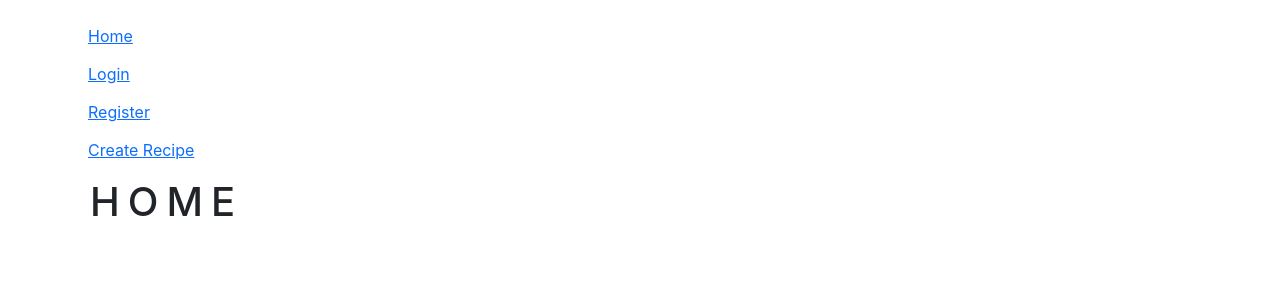
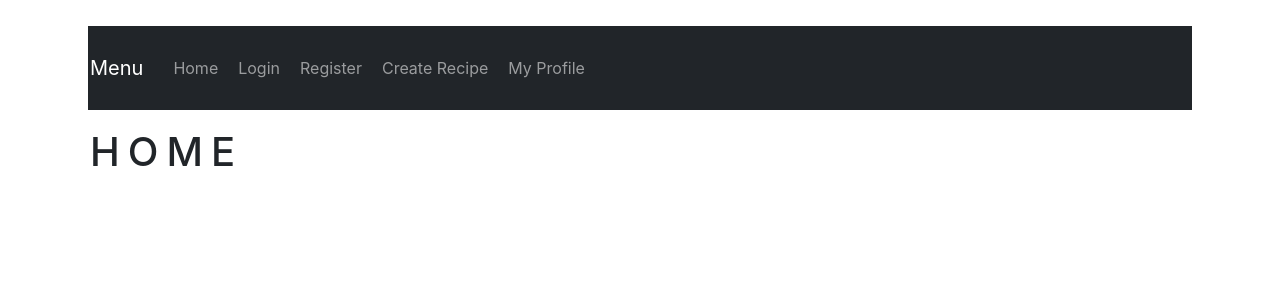
Before and after one commit to akiskawi/Recipes, a React (Create React App) app in the folder FrontEndReact/recipes/: page / in a window 1280 px wide. Shown: the top 300 px of the page. Built offline with nearby package versions, Linux system fonts and the light colour scheme.

Commit message:
Navbar with Bootstrap in all views

```diff
--- a/FrontEndReact/recipes/package.json
+++ b/FrontEndReact/recipes/package.json
@@ -9,6 +9,7 @@
     "@testing-library/user-event": "^13.5.0",
     "bootstrap": "^5.2.1",
     "react": "^18.2.0",
+    "react-bootstrap-validation": "^0.1.11",
     "react-dom": "^18.2.0",
     "react-icons": "^4.4.0",
     "react-scripts": "5.0.1",
--- a/FrontEndReact/recipes/src/App.css
+++ b/FrontEndReact/recipes/src/App.css
@@ -28,11 +28,20 @@ button {
 }
 
 
-
+.links {
+  display: block;
+  padding: var(--bs-nav-link-padding-y) var(--bs-nav-link-padding-x);
+  font-size: var(--bs-nav-link-font-size);
+  font-weight: var(--bs-nav-link-font-weight);
+  color: var(--bs-nav-link-color);
+  text-decoration: none;
+  transition: color 0.15s ease-in-out, background-color 0.15s ease-in-out, border-color 0.15s ease-in-out;
+  margin: 10px;
+}
 
 .recipe {
-background-color: aqua;
-margin: 10px;
+  background-color: aqua;
+  margin: 10px;
 }
 
 
@@ -113,7 +122,7 @@ td {
     0 0 0 0.4em hsl(var(--accent) / 0.7);
 }
 
-td > input {
-    font: inherit;
-    border: none;
+td>input {
+  font: inherit;
+  border: none;
 }
--- a/FrontEndReact/recipes/src/App.js
+++ b/FrontEndReact/recipes/src/App.js
@@ -15,6 +15,7 @@ import Profile from './components/views/Profile';
 import Recipe from './components/views/Recipe';
 import CreateRecipe from './components/views/CreateRecipe';
 import NoPage from './components/views/NoPage';
+import OurNavBar from './components/OurNavBar'
 
 
 
@@ -29,10 +30,7 @@ function App() {
       <div className='container'>
         {/* ΜΕΡΟΣ ΣΕΛΙΔΑΣ ΠΟΥ ΔΕΝ ΑΛΛΑΖΕΙ */}
         {/* ΚΑΠΟΙΟΥ ΕΙΔΟΥΣ NAVBAR ΜΠΟΡΕΙ ΝΑ ΜΠΕΙ ΕΔΩ ΑΝ ΕΙΝΑΙ ΙΔΙΟ ΣΕ ΟΛΕΣ ΤΙΣ ΣΕΛΙΔΕΣ */}
-        <Link to='/'>Home</Link>
-        <Link to='/login'>Login</Link>
-        <Link to='/register'>Register</Link>
-        <Link to='/createrecipe'>Create Recipe</Link>
+        <OurNavBar/>
 
 
         {/* ΜΕΡΗ ΣΕΛΙΔΑΣ ΠΟΥ ΑΛΛΑΖΟΥΝ */}
--- /dev/null
+++ b/FrontEndReact/recipes/src/components/OurNavBar.js
@@ -0,0 +1,30 @@
+import { Link } from 'react-router-dom'
+
+import Container from 'react-bootstrap/Container';
+import Nav from 'react-bootstrap/Nav';
+import Navbar from 'react-bootstrap/Navbar';
+import NavDropdown from 'react-bootstrap/NavDropdown';
+
+function CollapsibleExample() {
+    return (
+        <div className="row">
+            <div className="col">
+                <Navbar collapseOnSelect expand="lg" bg="dark" variant="dark">
+                    <Navbar.Brand>Menu</Navbar.Brand>
+                    <Navbar.Toggle aria-controls="responsive-navbar-nav" />
+                    <Navbar.Collapse id="responsive-navbar-nav">
+                        <Nav className="me-auto">
+                            <Link className='links' to="/">Home</Link>
+                            <Link className='links' to="login">Login</Link>
+                            <Link className='links' to="/register">Register</Link>
+                            <Link className='links' to="/createrecipe">Create Recipe</Link>
+                            <Link className='links' to="#">My Profile</Link>
+                        </Nav>
+                    </Navbar.Collapse>
+                </Navbar>
+            </div>
+        </div>
+    );
+}
+
+export default CollapsibleExample;
--- a/FrontEndReact/recipes/src/components/views/CreateRecipe.js
+++ b/FrontEndReact/recipes/src/components/views/CreateRecipe.js
@@ -1,3 +1,5 @@
+import {React} from 'react'
+
 function CreateRecipe(props) {
     return (
         <div>
--- a/FrontEndReact/recipes/src/components/views/Home.js
+++ b/FrontEndReact/recipes/src/components/views/Home.js
@@ -1,3 +1,5 @@
+import {React} from 'react'
+
 function Home(props) {
 
     return (
--- a/FrontEndReact/recipes/src/components/views/Login.js
+++ b/FrontEndReact/recipes/src/components/views/Login.js
@@ -1,3 +1,5 @@
+import {React} from 'react'
+
 function Login(props) {
     return (
         <div>
--- a/FrontEndReact/recipes/src/components/views/NoPage.js
+++ b/FrontEndReact/recipes/src/components/views/NoPage.js
@@ -1,3 +1,5 @@
+import {React} from 'react'
+
 function NoPage(props) {
     return (
         <div>
--- a/FrontEndReact/recipes/src/components/views/Profile.js
+++ b/FrontEndReact/recipes/src/components/views/Profile.js
@@ -1,3 +1,5 @@
+import {React} from 'react'
+
 // Routing
 import { useParams } from 'react-router-dom'
 
--- a/FrontEndReact/recipes/src/components/views/Recipe.js
+++ b/FrontEndReact/recipes/src/components/views/Recipe.js
@@ -1,3 +1,5 @@
+import {React} from 'react'
+
 // Routing
 import { useParams } from 'react-router-dom'
 
--- a/FrontEndReact/recipes/src/components/views/Register.js
+++ b/FrontEndReact/recipes/src/components/views/Register.js
@@ -1,3 +1,5 @@
+import {React} from 'react'
+
 function Register(props) {
     return (
         <div>
```
Also changed, not shown: 1 other file (tests, documents, lock files or other folders).
